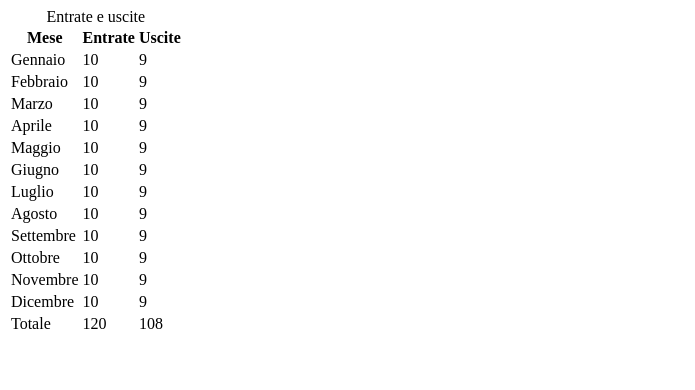
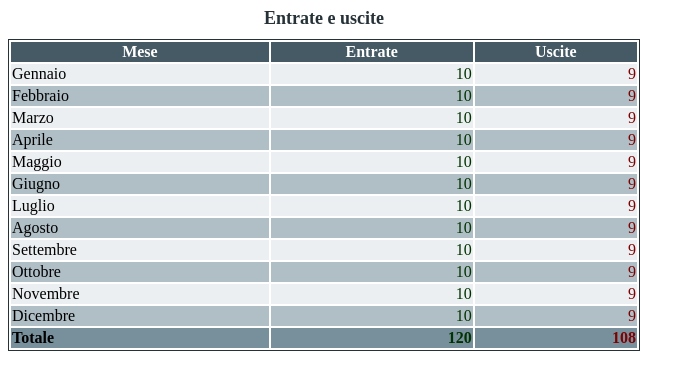
Before and after one commit to Recolty/Esercizi-Css, a plain HTML site: page esercizio3/tabella/start/index.html in a window 1280 px wide. Shown: the whole page, without its empty margins (0-695 px from the left). Drawn offline with Linux system fonts and the light colour scheme.

Commit message:
esercizio3

```diff
--- /dev/null
+++ b/esercizio3/tabella/start/common.css
@@ -0,0 +1,33 @@
+table{
+   border: 1px solid #263238;
+   width: 50%;
+}
+caption{
+    color: #263238;
+    font-weight: bold;
+    font-size: 18px;
+    margin-bottom: 10px;
+}
+th{
+    background-color: #455a64;
+    color: white;
+    font-weight: 700;
+}
+tr:nth-child(odd){
+    background-color: #eceff1;
+}
+tr:nth-child(even){
+    background-color: #b0bec5;
+}
+td:nth-child(2){
+    color:#003300;
+    text-align: right;
+}
+td:nth-child(3){
+    color:#7f0000;
+    text-align: right;
+}
+tfoot td{
+    font-weight: 800;
+    background-color: #78909c;
+}
--- a/esercizio3/tabella/start/index.html
+++ b/esercizio3/tabella/start/index.html
@@ -6,6 +6,7 @@
     <meta charset="utf-8" />
     <meta name="viewport" content="width=device-width, initial-scale=1.0, maximum-scale=1.0, user-scalable=no" />
     <title>Lezione CSS</title>
+    <link rel="stylesheet" href="common.css">
 </head>
 
 <body>
```
